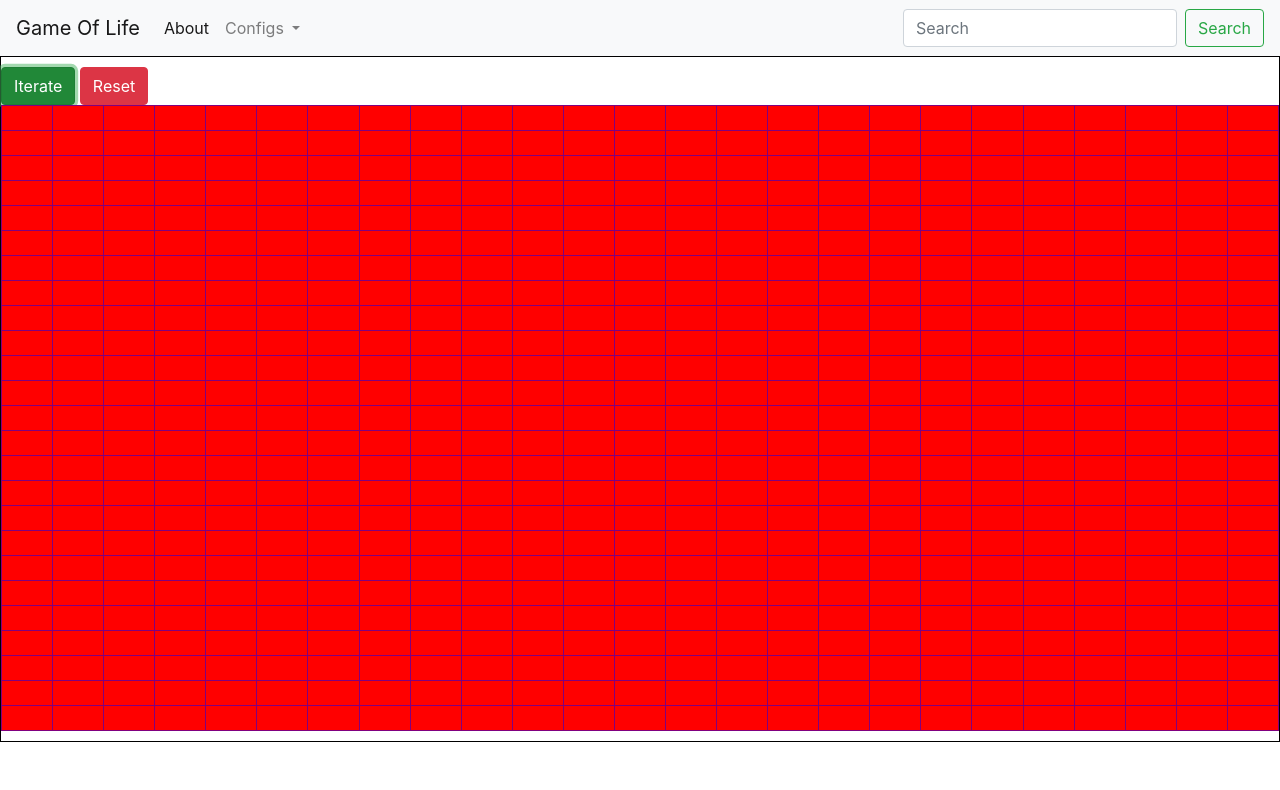
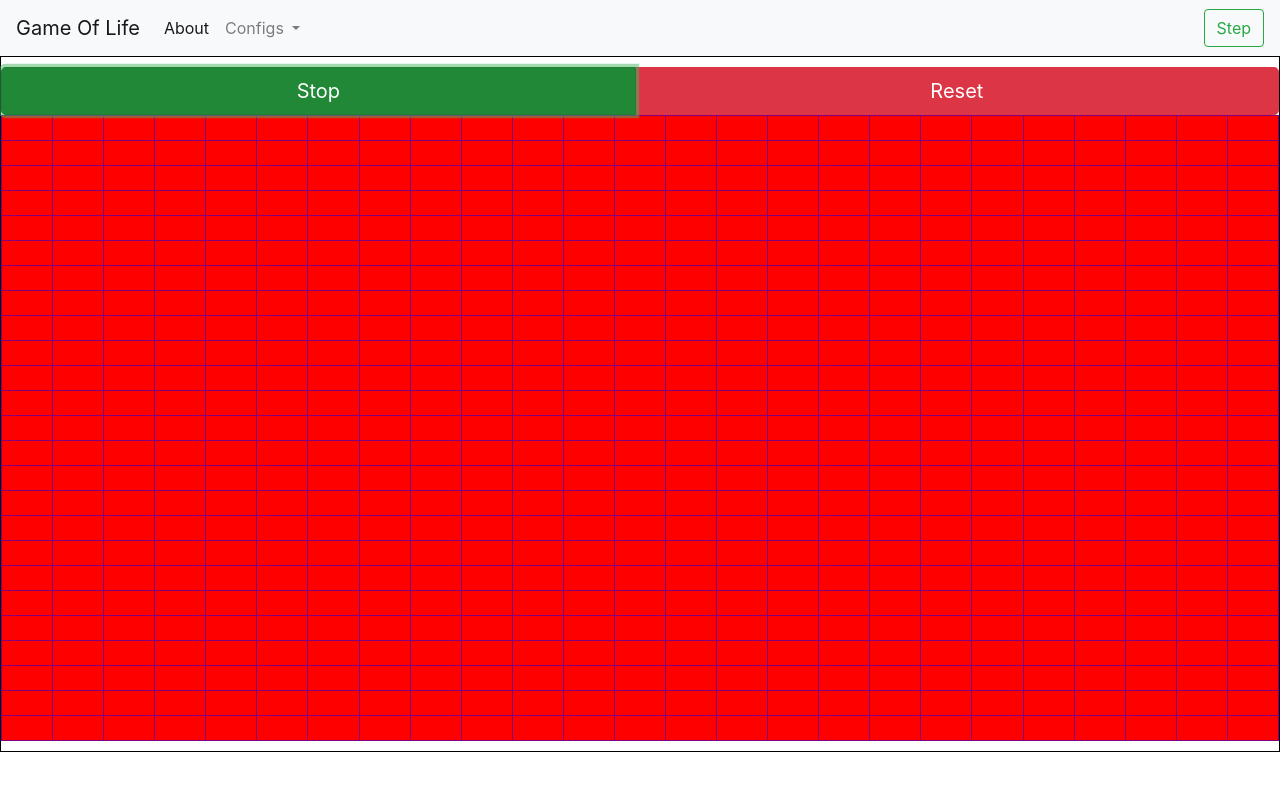
Before and after one commit to DajuanMcdonald/Cellular-Automaton, a website: page index.html in a window 1280 px wide. Both pictures are taken after a click on the button "Iterate". Drawn offline with nearby package versions, Linux system fonts and the light colour scheme.

Commit message:
added step function for manual simulation

```diff
--- a/index.html
+++ b/index.html
@@ -6,12 +6,14 @@
         <meta http-equiv="X-UA-Compatible" content="ie=edge">
         <title>The Game of Life: Simple Edition</title>
 
-        <!-- CSS only -->
+        <!-- Bootstrap CSS only -->
         <link rel="stylesheet" href="https://stackpath.bootstrapcdn.com/bootstrap/4.5.0/css/bootstrap.min.css"
               integrity="sha384-9aIt2nRpC12Uk9gS9baDl411NQApFmC26EwAOH8WgZl5MYYxFfc+NcPb1dKGj7Sk"
               crossorigin="anonymous">
+
         <!--Custom Stylesheet-->
         <link rel="stylesheet" href="index.css">
+
         <link rel="icon" href="https://i.pinimg.com/originals/11/7f/51/117f51946efb1484f56a433283549858.png">
     </head>
 
@@ -21,7 +23,9 @@
             <a class="navbar-brand" href="#">Game Of Life</a>
             <button class="navbar-toggler" type="button" data-toggle="collapse" data-target="#navbarSupportedContent"
                     aria-controls="navbarSupportedContent" aria-expanded="false" aria-label="Toggle navigation">
-                <span class="navbar-toggler-icon"/>
+                <span class="navbar-toggler-icon">
+
+                </span>
             </button>
 
             <div class="collapse navbar-collapse" id="navbarSupportedContent">
@@ -39,7 +43,7 @@
                         </a>
                         <div class="dropdown-menu" aria-labelledby="navbarDropdown">
                             <a class="dropdown-item" href="#">Glider</a>
-                            <a class="dropdown-item" href="#">Occilator</a>
+                            <a class="dropdown-item" href="#">Random</a>
                             <div class="dropdown-divider"></div>
                             <a class="dropdown-item" href="#">Rule 9</a>
                         </div>
@@ -47,15 +51,15 @@
 
                 </ul>
                 <form class="form-inline my-2 my-lg-0">
-                    <input class="form-control mr-sm-2" type="search" placeholder="Search" aria-label="Search">
-                    <button class="btn btn-outline-success my-2 my-sm-0" type="submit">Search</button>
+<!--                    <input class="form-control mr-sm-2" type="search" placeholder="Search" aria-label="Search">-->
+                    <button class="btn btn-outline-success my-2 my-sm-0" type="button" onclick="stepWise()">Step</button>
                 </form>
             </div>
         </nav>
     </header>
         <div id='world'>
 
-        <div>
+        <div class="btn-group btn-group-lg" role="group" aria-label="Buttons">
             <input type="button" class="btn btn-success" id="btnStartStop" aria-label="Iterate" value="Iterate"
                    onclick="startStop()">
             <input type="button" class="btn btn-danger" id="btnReset" aria-label="Reset" value="Reset"
--- a/index.js
+++ b/index.js
@@ -120,49 +120,49 @@ function countNeighbor(row, col) {
     let ncol = Number(col)
 
     if (nrow - 1 >= 0) {
-        if (currentGen[nrow - 1][ncol] == 1) {
+        if (currentGen[nrow - 1][ncol] === 1) {
             count = count + 1
         }
     }
 
     if (nrow - 1 >= 0 && ncol - 1 >= 0) {
-        if (currentGen[nrow - 1][ncol - 1] == 1) {
+        if (currentGen[nrow - 1][ncol - 1] === 1) {
             count = count + count
         }
     }
     if (nrow  + 1 < rows && ncol + 1 < cols) {
-        if (currentGen[nrow + 1][ncol  + 1] == 1) {
+        if (currentGen[nrow + 1][ncol  + 1] === 1) {
             count++
         }
     }
 
     //sanity check
     if (ncol - 1 >= 0) {
-        if (currentGen[nrow][ncol - 1] == 1) {
+        if (currentGen[nrow][ncol - 1] === 1) {
             count++
         }
 
     }
 
     if (ncol + 1 < cols) {
-        if (currentGen[nrow][ncol + 1] == 1) {
+        if (currentGen[nrow][ncol + 1] === 1) {
             count++
         }
     }
 
     if (nrow + 1 < rows && ncol - 1 >= 0) {
-        if (currentGen[nrow + 1][ncol - 1] == 1) {
+        if (currentGen[nrow + 1][ncol - 1] === 1) {
             count++
         }
     }
 
     if (nrow + 1 < rows && ncol + 1 < cols) {
-        if (currentGen[nrow + 1][ncol + 1] == 1)
+        if (currentGen[nrow + 1][ncol + 1] === 1)
         count++;
     }
 
     if (nrow + 1 < rows) {
-        if (currentGen[nrow + 1][ncol] == 1)
+        if (currentGen[nrow + 1][ncol] === 1)
             count++;
 
     }
@@ -177,7 +177,7 @@ function createNextGen() {
             let neighbors = countNeighbor(row, col)
 
             //check if alive/dead and apply rules
-            if (currentGen[row][col] == 1) {
+            if (currentGen[row][col] === 1) {
                 //any 'live' cell with fewer than 2 live neighbors will die the next iteration (outlier)
                 // nextGen[row][col] = 1;
 
@@ -186,12 +186,12 @@ function createNextGen() {
                     //any 'live' cell with more than 2 but less than 3 neighbors will live on the next iteration (parent)
                 }
 
-                if (neighbors == 2 ) {
+                if (neighbors === 2 ) {
                     nextGen[row][col] = 1
                     // any 'live' cell with 4 live neighbors will die the next iteration (wheel)
                 }
 
-                if (neighbors == 3) {
+                if (neighbors === 3) {
                     nextGen[row][col] = 1
                 }
 
@@ -202,7 +202,7 @@ function createNextGen() {
                 //any 'dead' 'bottom' cell with exactly 3 live neighbors will be born the next iteration (child)
             }
 
-            if (currentGen[row][col] == 0) {
+            if (currentGen[row][col] === 0) {
                 if (neighbors == 3) {
                     nextGen[row][col] = 1
 
@@ -215,7 +215,7 @@ function createNextGen() {
 
 
 
-function updateGen() {
+function updateGen(row, col) {
     for (row in currentGen) {
         for (col in currentGen[row]) {
             currentGen[row][col] = nextGen[row][col]
@@ -228,7 +228,7 @@ function updateGrid() {
     for (row in currentGen) {
         for (col in currentGen[row]) {
             cell = document.getElementById(row + "_" + col)
-            if (currentGen[row][col] == 0) {
+            if (currentGen[row][col] === 0) {
                 cell.setAttribute('class', 'dead')
             } else {
                 cell.setAttribute('class', 'alive')
@@ -249,14 +249,28 @@ function iterate() {
     updateGen()
     countNeighbor()
     updateGrid()
+    // checkedCell()
 
     if (start) {
         timer = setTimeout(iterate, iterateSpeed)
     }
 
 }
+
+function stepWise() {
+    createNextGen()
+    updateGen()
+    countNeighbor()
+    updateGrid()
+    checkedCell()
+
+    if (start) {
+        timer = setTimeout(iterate, iterateSpeed)
+    }
+}
+
 function startStop() {
-    let startstop = document.querySelector('#btnStartStop')
+    let startStop = document.querySelector('#btnStartStop')
 
     if (!start) {
         start = true
```
